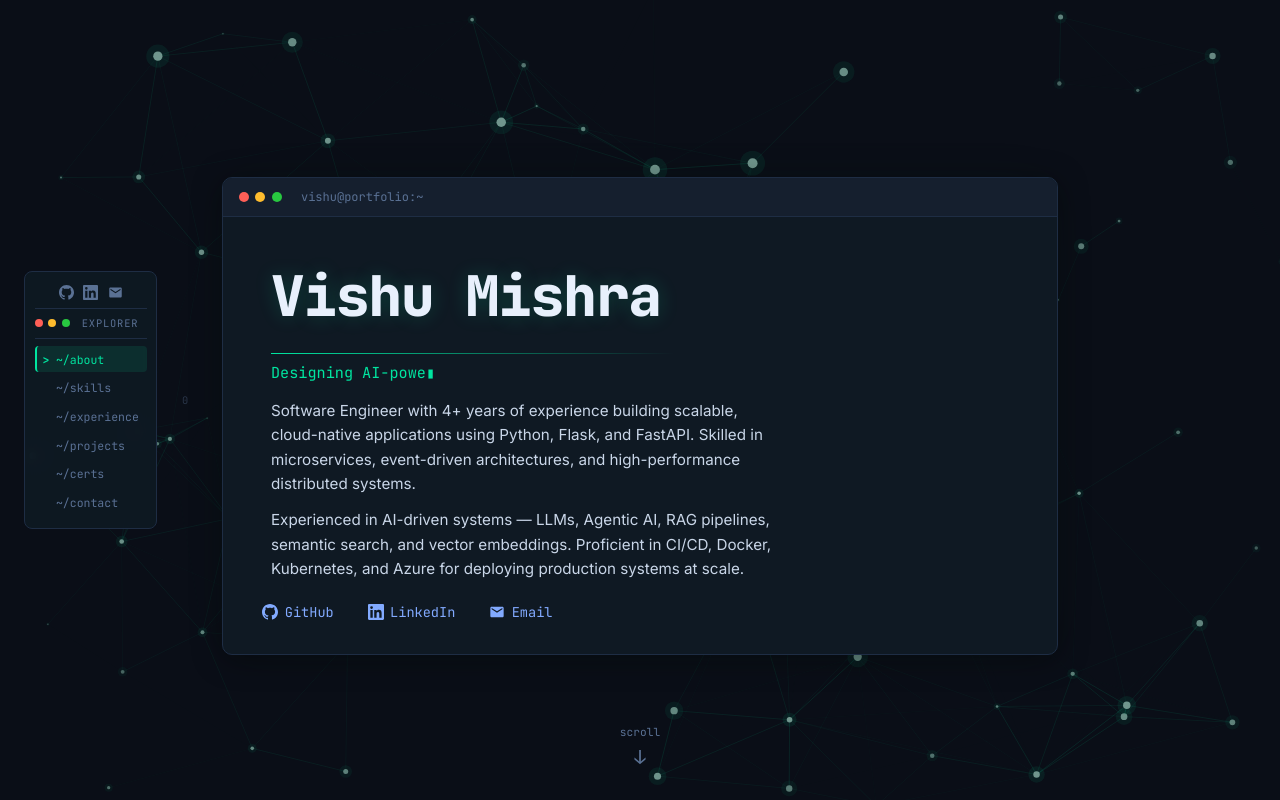
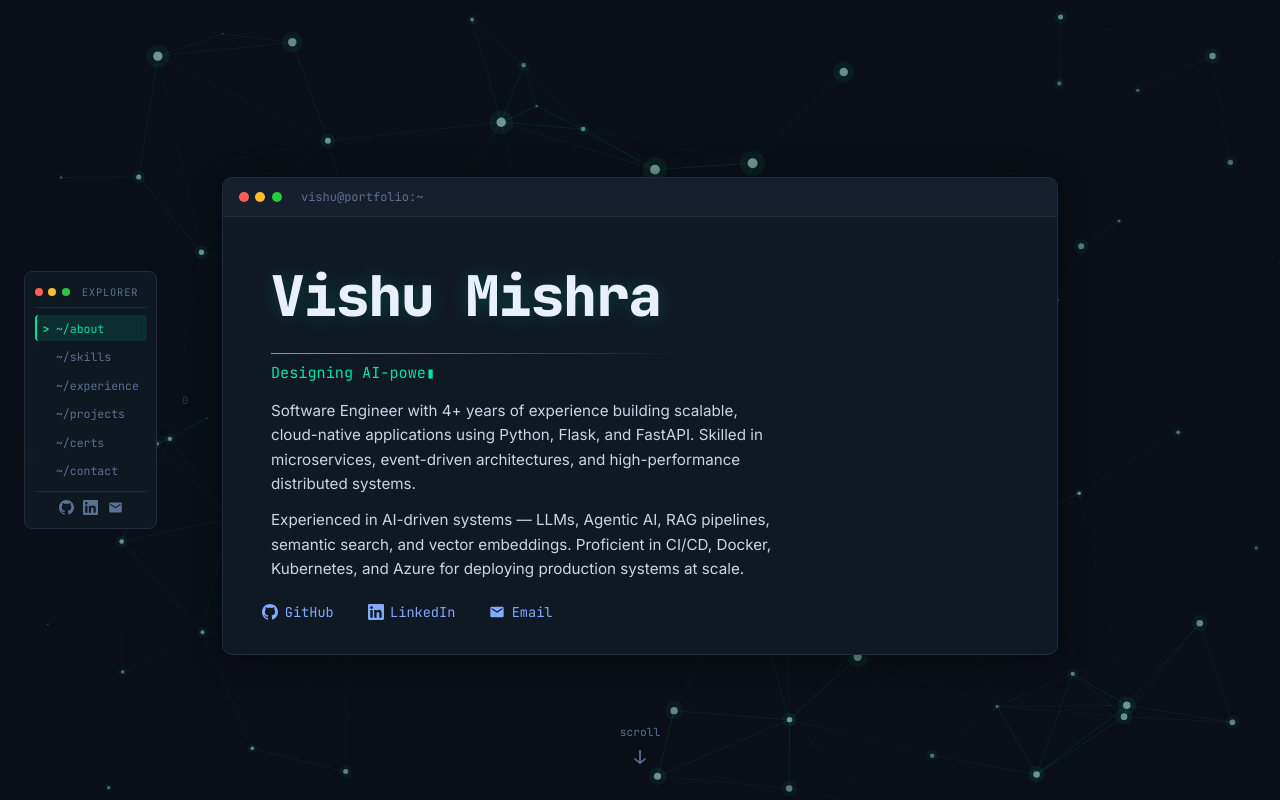
Before and after one commit to vishuishra/vishuportfolio, a React (Create React App) app: page / in a window 1280 px wide. Built offline with nearby package versions, Linux system fonts and the light colour scheme.

Commit message:
fix: adjust social links layout and reposition styling in sidebar navigation

```diff
--- a/src/App.css
+++ b/src/App.css
@@ -78,9 +78,9 @@
   align-items: center;
   justify-content: center;
   gap: 0.6rem;
-  padding-bottom: 0.5rem;
-  margin-bottom: 0.3rem;
-  border-bottom: 1px solid var(--border);
+  padding-top: 0.5rem;
+  margin-top: 0.3rem;
+  border-top: 1px solid var(--border);
 }
 
 .nav-social-link {
--- a/src/App.js
+++ b/src/App.js
@@ -132,20 +132,6 @@ function App() {
 
       {/* Terminal-style sidebar nav */}
       <nav className="side-nav">
-        <div className="nav-social">
-          {profile.links.map((link) => (
-            <a
-              key={link.label}
-              href={link.href}
-              target="_blank"
-              rel="noreferrer"
-              className="nav-social-link"
-              title={link.label}
-            >
-              <LinkIcon type={link.icon} />
-            </a>
-          ))}
-        </div>
         <div className="nav-header">
           <span className="nav-dot red" />
           <span className="nav-dot yellow" />
@@ -169,6 +155,20 @@ function App() {
             {link.label}
           </a>
         ))}
+        <div className="nav-social">
+          {profile.links.map((link) => (
+            <a
+              key={link.label}
+              href={link.href}
+              target="_blank"
+              rel="noreferrer"
+              className="nav-social-link"
+              title={link.label}
+            >
+              <LinkIcon type={link.icon} />
+            </a>
+          ))}
+        </div>
       </nav>
 
       <main className="app-shell">
```
